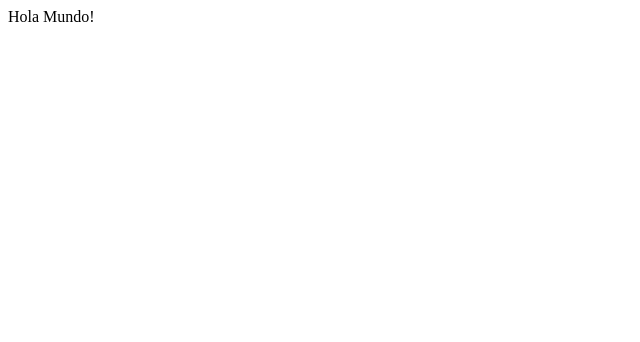
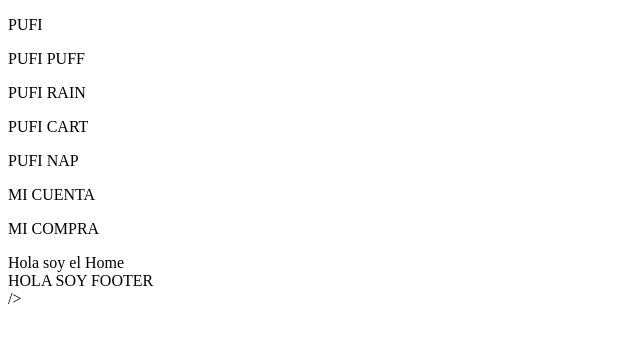
Before and after one commit to mishelramirez/prueba-tecnica-it-globers, a React (Create React App) app: page / in a window 1280 px wide. Shown: the top 342 px of the page, without its empty margins (0-640 px from the left). Built offline with nearby package versions, Linux system fonts and the light colour scheme.

Commit message:
se ha creado la estructura de la pagina, y creacios de main.scss

```diff
--- a/public/index.html
+++ b/public/index.html
@@ -8,5 +8,8 @@
   </head>
   <body>
     <div id="root"></div>
+
+
+    />
   </body>
 </html>
--- a/src/App.js
+++ /dev/null
@@ -1,5 +0,0 @@
-function App() {
-  return <div>Hola Mundo!</div>;
-}
-
-export default App;
--- /dev/null
+++ b/src/App.jsx
@@ -0,0 +1,17 @@
+import Header from "./componentes/Header";
+import Home from "./componentes/Home";
+import Footer from "./componentes/Footer";
+
+function App() {
+  return (
+    <div>
+
+      <Header />
+      <Home />
+      <Footer />
+
+    </div>
+  );
+}
+
+export default App;
--- /dev/null
+++ b/src/componentes/Footer/index.jsx
@@ -0,0 +1,9 @@
+import React from 'react'
+
+export default function Footer() {
+  return (
+    <div>
+      HOLA SOY FOOTER
+    </div>
+  )
+}
--- /dev/null
+++ b/src/componentes/Header/index.jsx
@@ -0,0 +1,32 @@
+import React from "react";
+
+export default function Header() {
+  return (
+    <div className="header.contenedor">
+      <div className="header.logo">
+        <p>PUFI</p>
+      </div>
+      <div>
+        <div>
+
+          <p>PUFI PUFF </p>
+
+        </div>
+        <div>
+          <p>PUFI RAIN</p>
+        </div>
+        <div>
+
+          <p>PUFI CART</p>
+        </div>
+        <div>
+          <p>PUFI NAP</p>
+        </div>
+      </div>
+      <div>
+        <p>MI CUENTA</p>
+        <p>MI COMPRA</p>
+      </div>
+    </div>
+  );
+}
--- /dev/null
+++ b/src/componentes/Home/index.jsx
@@ -0,0 +1,7 @@
+import React from 'react'
+
+export default function Home() {
+  return (
+    <div>Hola soy el Home</div>
+  )
+}
```
Also changed, not shown: src/main.scss (added).
